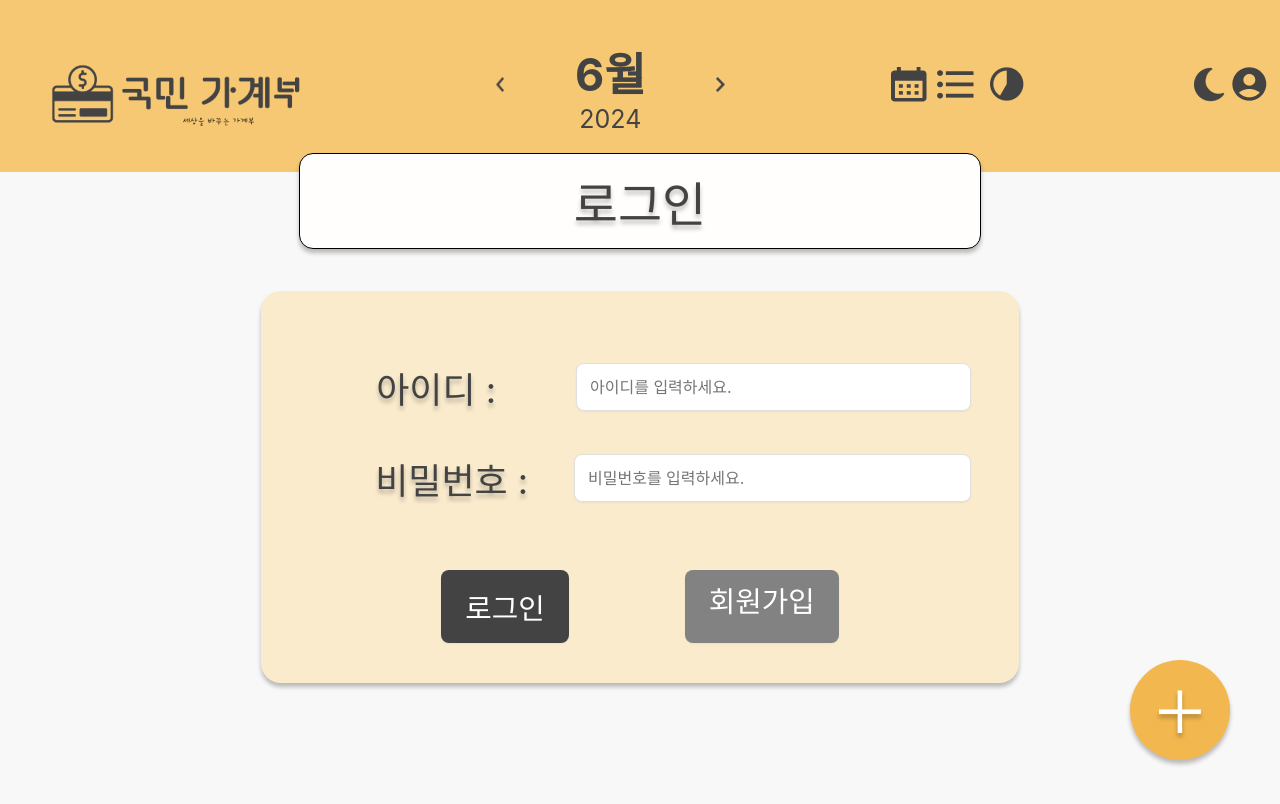
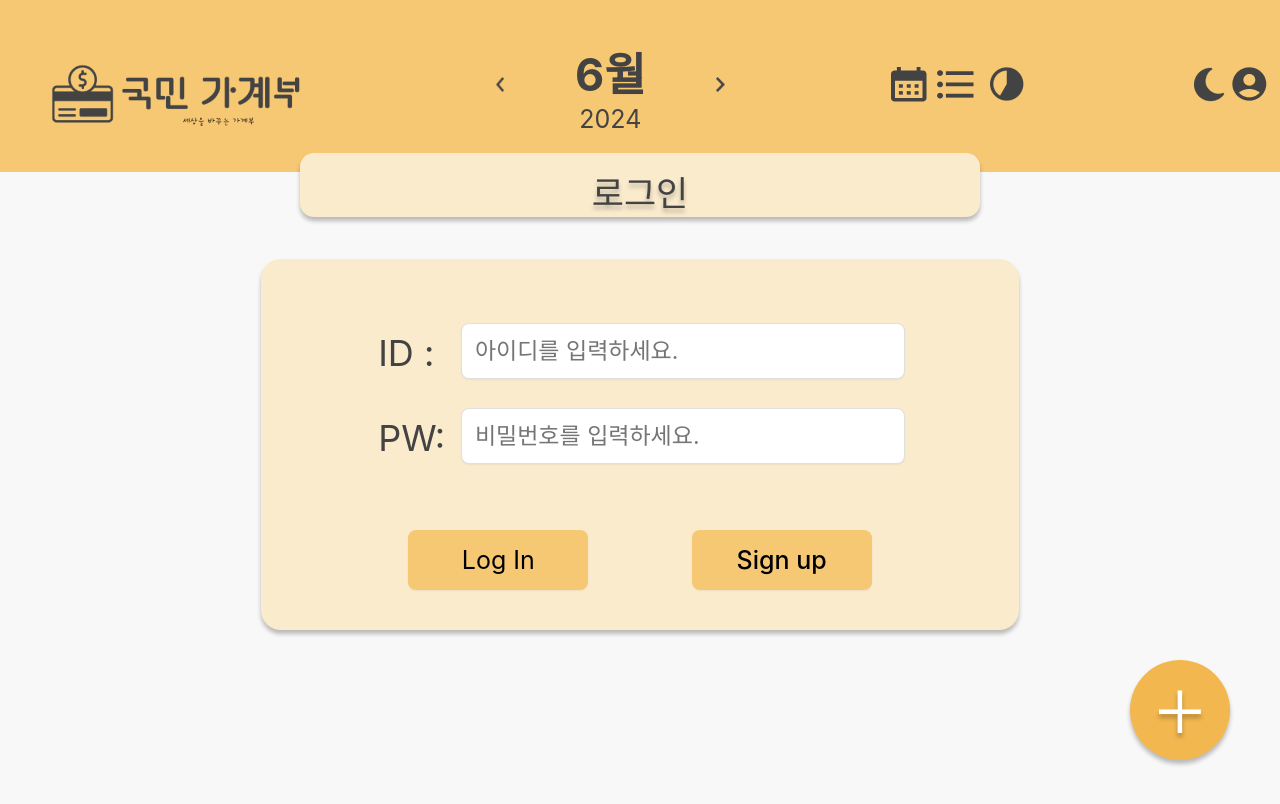
Before and after one commit to realcold0/KB_FinancialLedger, a Vue app: page /login in a window 1280 px wide. Shown: the top 804 px of the page. Built offline with nearby package versions, Linux system fonts and the light colour scheme; what v-calendar would draw is missing.

Commit message:
fix: #1 로그인뷰 UI 수정

```diff
--- a/src/views/LogInView/LoginView.vue
+++ b/src/views/LogInView/LoginView.vue
@@ -23,22 +23,20 @@ import Login from './components/Login.vue';
     text-align: center;
     -webkit-text-stroke-width: 1;
     -webkit-text-stroke-color: #000;
-    border-color: rgba(0, 0, 0, 1);
-    border-style: solid;
-    border-width: 1px;
     justify-content: center;
     align-items: center;
     border-radius: 14px;
     box-shadow: 0px 4px 4px 0px rgba(0, 0, 0, 0.25);
-    background-color: #fffefd;
+    background-color: #FAEBCD;
     z-index: 10;
     margin-top: -19px;
     width: 586px;
+    height: 40px;
     max-width: 100%;
     color: #434343;
     white-space: nowrap;
     padding: 12px 47px;
-    font: 400 48px Actor, sans-serif;
+    font: 400 35px Actor, sans-serif;
   }
   @media (max-width: 991px) {
     .div-9 {
--- a/src/views/LogInView/components/Login.vue
+++ b/src/views/LogInView/components/Login.vue
@@ -1,39 +1,50 @@
 <template>
-  <div class="div-10">
-
-    <div class="div-11">
-    <div class="div-12">아이디 :</div>
-        <input v-model="data.id" class="div-13" type="text" placeholder="아이디를 입력하세요.">
+  <div class="container">
+    <div class="IDdiv">
+      <div class="IDLabel">ID :</div>
+      <input
+        v-model="data.id"
+        class="IDInput"
+        type="text"
+        placeholder="아이디를 입력하세요."
+      />
     </div>
 
-    <div class="div-14">
-    <div class="div-15">비밀번호 :</div>
-        <input v-model="data.pw" class="div-16" type="password" placeholder="비밀번호를 입력하세요.">
+    <div class="PWdiv">
+      <div class="PWLabel">PW:</div>
+      <input
+        v-model="data.pw"
+        class="PWInput"
+        type="password"
+        placeholder="비밀번호를 입력하세요."
+      />
     </div>
 
-    <div class="div-17">
-        <button @click="checkId" type="submit" class="div-18">로그인</button>
-        <RouterLink :to="{name : 'signup'}" type="button" class="div-19">회원가입</RouterLink>
+    <div class="BTNdiv">
+      <button @click="checkId" type="submit" class="loginBTN">Log In</button>
+      <RouterLink :to="{ name: 'signup' }" type="button" class="JoinBTN"
+        >Sign up</RouterLink
+      >
     </div>
-
   </div>
 </template>
 <script setup>
-import { reactive } from 'vue';
-import axios from 'axios';
-import router from '@/router';
+import { reactive } from "vue";
+import axios from "axios";
+import router from "@/router";
 
-const data = reactive({"id" : "", "pw" : ""});
+const data = reactive({ id: "", pw: "" });
 
 const checkId = () => {
-axios.get(`http://localhost:3001/user?userId=${data.id}`)
-.then(res => {
+  axios
+    .get(`http://localhost:3001/user?userId=${data.id}`)
+    .then((res) => {
       //console.log(res.data[0]);
-    if(res.data.length < 1) {
+      if (res.data.length < 1) {
         alert("아이디를 확인 하십시오.");
         return;
       }
-    if((res.data[0].userPw.trim() != data.pw.trim())){
+      if (res.data[0].userPw.trim() != data.pw.trim()) {
         //console.log(data.pw, res.data[0].userPw);
         alert("비밀번호를 확인 하십시오.");
         return;
@@ -43,18 +54,15 @@ axios.get(`http://localhost:3001/user?userId=${data.id}`)
       //console.log(res.data);
       router.push("/");
     })
-.catch(e => {
+    .catch((e) => {
       console.log(e);
-    alert("에러. 관리자에게 문의하십시오.")
-})
-}
-
-
-
+      alert("에러. 관리자에게 문의하십시오.");
+    });
+};
 </script>
 
 <style scoped>
-.div-10 {
+.container {
   border-radius: 20px;
   box-shadow: 0px 4px 4px 0px rgba(0, 0, 0, 0.25);
   background-color: #faebcd;
@@ -73,151 +81,157 @@ padding: 69px 48px 40px;
     padding: 0 20px;
   }
 }
-.div-11 {
+.IDdiv {
   display: flex;
-gap: 5%;
 }
 @media (max-width: 991px) {
-.div-11 {
+  .IDdiv {
     max-width: 100%;
     flex-wrap: wrap;
   }
 }
-.div-12 {
+.IDLabel {
   color: #434343;
-text-shadow: 0px 4px 4px rgba(0, 0, 0, 0.25);
   -webkit-text-stroke-width: 1;
   -webkit-text-stroke-color: rgba(0, 0, 0, 0);
   border-color: rgba(0, 0, 0, 0);
   border-style: solid;
-border-width: 1px;
   width: 25%;
   text-align: start;
   font: 36px Inter, sans-serif;
   padding-left: 10%;
 }
-.div-13 {
-align-items: start;
+.IDInput {
+  border-radius: 8px;
+  box-shadow: 0px 1px 2px 0px rgba(0, 0, 0, 0.05);
+  border-color: rgba(224, 224, 224, 1);
+  border-style: solid;
+  border-width: 1px;
+  background-color: #ffffff;
+  flex-grow: 1;
+  width: fit-content;
+  padding: 2%;
+  font: 23px Inter, sans-serif;
+  margin-left: -13%;
+  margin-right: 10%;
+  margin-top: -5px;
+  color: black;
+}
+@media (max-width: 991px) {
+  .IDInput {
+    max-width: 100%;
+    padding-right: 20px;
+  }
+}
+.PWdiv {
+  display: flex;
+  margin-top: 5%;
+}
+@media (max-width: 991px) {
+  .PWdiv {
+    max-width: 100%;
+    flex-wrap: wrap;
+  }
+}
+.PWLabel {
+  color: #434343;
+  -webkit-text-stroke-width: 1;
+  -webkit-text-stroke-color: rgba(0, 0, 0, 0);
+  border-color: rgba(0, 0, 0, 0);
+  border-style: solid;
+  width: 25%;
+  text-align: start;
+  font: 36px Inter, sans-serif;
+  padding-left: 10%;
+}
+.PWInput {
   border-radius: 8px;
   box-shadow: 0px 1px 2px 0px rgba(0, 0, 0, 0.05);
   border-color: rgba(224, 224, 224, 1);
   border-style: solid;
   border-width: 1px;
   background-color: #fff;
-color: #828282;
+  color: black;
   flex-grow: 1;
   width: fit-content;
-margin: auto 0;
   padding: 2%;
-font: 16px Inter, sans-serif;
+  font: 23px Inter, sans-serif;
+  margin-left: -13%;
+  margin-right: 10%;
+  margin-top: -5px;
 }
 @media (max-width: 991px) {
-.div-13 {
+  .PWInput {
     max-width: 100%;
     padding-right: 20px;
   }
 }
-.div-14 {
-display: flex;
-margin-top: 38px;
-gap: 5%;
-}
-@media (max-width: 991px) {
-.div-14 {
-  max-width: 100%;
-  flex-wrap: wrap;
-}
-}
-.div-15 {
-color: #434343;
-text-shadow: 0px 4px 4px rgba(0, 0, 0, 0.25);
-font: 36px Inter, sans-serif;
-text-align: start;
-padding-left :10%;
-width: 25%;
-}
-.div-16 {
-align-items: start;
-border-radius: 8px;
-box-shadow: 0px 1px 2px 0px rgba(0, 0, 0, 0.05);
-border-color: rgba(224, 224, 224, 1);
-border-style: solid;
-border-width: 1px;
-background-color: #fff;
-color: #828282;
-flex-grow: 1;
-width: fit-content;
-margin: auto 0;
-padding: 2%;
-font: 16px Inter, sans-serif;
-}
-@media (max-width: 991px) {
-.div-16 {
-  max-width: 100%;
-  padding-right: 20px;
-}
-}
-.div-17 {
+.BTNdiv {
   align-self: center;
   display: flex;
   margin-top: 10%;
-width: 60%;
-max-width: 100%;
-gap: 10px;
+  width: 70%;
   font-size: 24px;
   color: #fff;
   white-space: nowrap;
   justify-content: space-between;
 }
 @media (max-width: 991px) {
-.div-17 {
+  .BTNdiv {
     flex-wrap: wrap;
     margin-top: 40px;
     white-space: initial;
   }
 }
-.div-18 {
+.loginBTN {
   font-family: Inter, sans-serif;
+  border-radius: 8px;
   cursor: pointer;
-font-size: larger;
+  height: 60px;
+  width: 180px;
+  font-size: 25px;
+  box-shadow: 0px 1px 2px 0px rgba(0, 0, 0, 0.05);
+  background-color: #f7c873;
+  color: black;
+  border-style: none;
+  text-decoration: none;
+  display: flex;
+  align-items: center;
   justify-content: center;
-border-radius: 8px;
-box-shadow: 0px 1px 2px 0px rgba(0, 0, 0, 0.05);
-background-color: #434343;
-color: white;
-padding: 4% 6%;
-border-style: none;
 }
 @media (max-width: 991px) {
-.div-18 {
+  .loginBTN {
     white-space: initial;
     padding: 0 24px;
   }
 }
-.div-18:hover{
+.loginBTN:hover {
   background-color: #5c5c5c;
 }
 
-.div-19 {
+.JoinBTN {
   font-family: Inter, sans-serif;
-justify-content: center;
   border-radius: 8px;
   cursor: pointer;
-font-size: larger;
+  height: 60px;
+  width: 180px;
+  font-size: 25px;
   box-shadow: 0px 1px 2px 0px rgba(0, 0, 0, 0.05);
-background-color: #828282;
-padding: 5% 6%;
-color: white;
+  background-color: #f7c873;
+  color: black;
   border-style: none;
   text-decoration: none;
+  display: flex;
+  align-items: center;
+  justify-content: center;
 }
 @media (max-width: 991px) {
-.div-19 {
+  .JoinBTN {
     white-space: initial;
     padding: 0 20px;
   }
 }
-.div-19:hover {
+.JoinBTN:hover {
   background-color: #8e8e8c;
 }
 </style>
```
Lines whose indentation alone changed are shown as unchanged.
